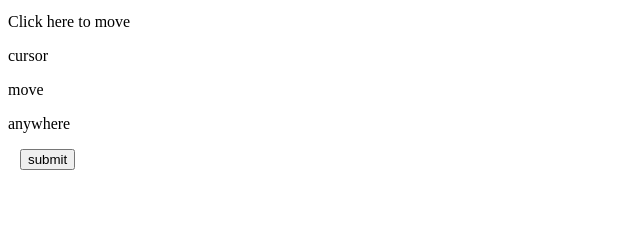
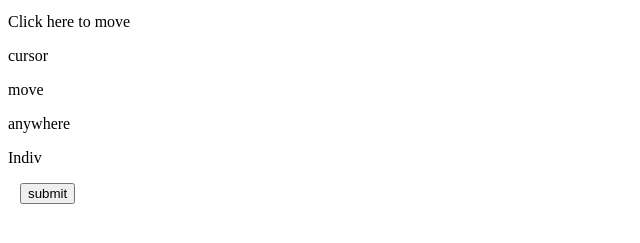
Before and after one commit to Rajeshwari-githl/static, a plain HTML site: page index.html in a window 1280 px wide. Shown: the part 101-344 px from the top of the page, without its empty margins (0-640 px from the left). Drawn offline with Linux system fonts and the light colour scheme.

Commit message:
Update index.html

```diff
--- a/index.html
+++ b/index.html
@@ -14,6 +14,7 @@
   <p>cursor</p>
   <p>move </p>
   <p>anywhere</p>
+    <p>Indiv</p>
 </div>
 
         &nbsp;&nbsp;
```
